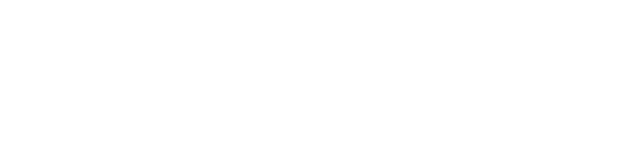
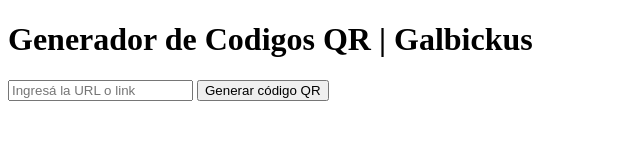
Before and after one commit to Galbickus/QR, a plain HTML site: page index.html in a window 1280 px wide. Shown: the whole page, without its empty margins (0-640 px from the left). Drawn offline with Linux system fonts and the light colour scheme.

Commit message:
Update index.html

```diff
--- a/index.html
+++ b/index.html
@@ -4,10 +4,17 @@
     <meta charset="UTF-8">
     <meta name="viewport" content="width=device-width, initial-scale=1.0">
     <link rel="stylesheet" href="style.css">
-
     <title>Generador de Codigos QR | Galbickus</title>
 </head>
 <body>
+    <h1>Generador de Codigos QR | Galbickus</h1>
+    <!-- Crea un campo de texto donde el usuario ingresa el enlace que se convertirá en código QR -->
+    <input type="text" id="inputLink" placeholder="Ingresá la URL o link">
+    <!-- Botón que ejecuta la función generateQRCode() para generar el código QR al hacer clic. -->
+    <button onclick="generateQRCode()">Generar código QR</button>
+
 
 </body>
 </html>
+
+    <!--  -->
```
